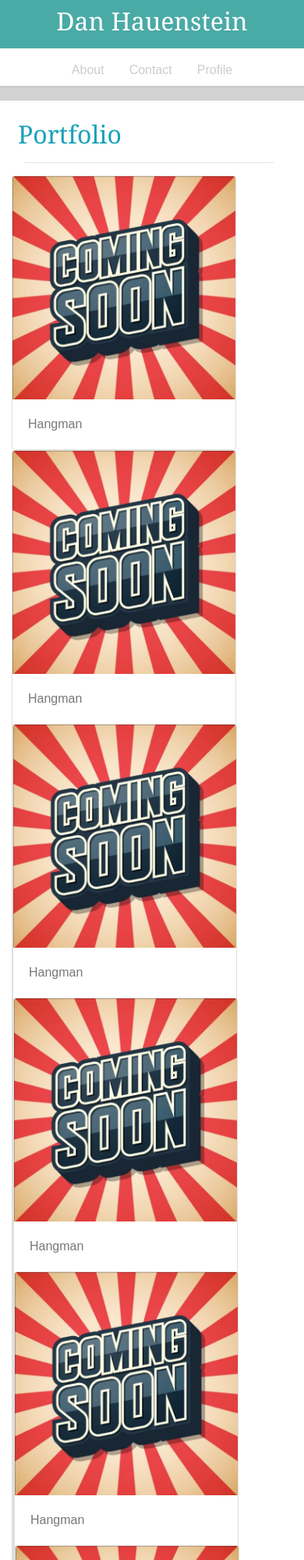
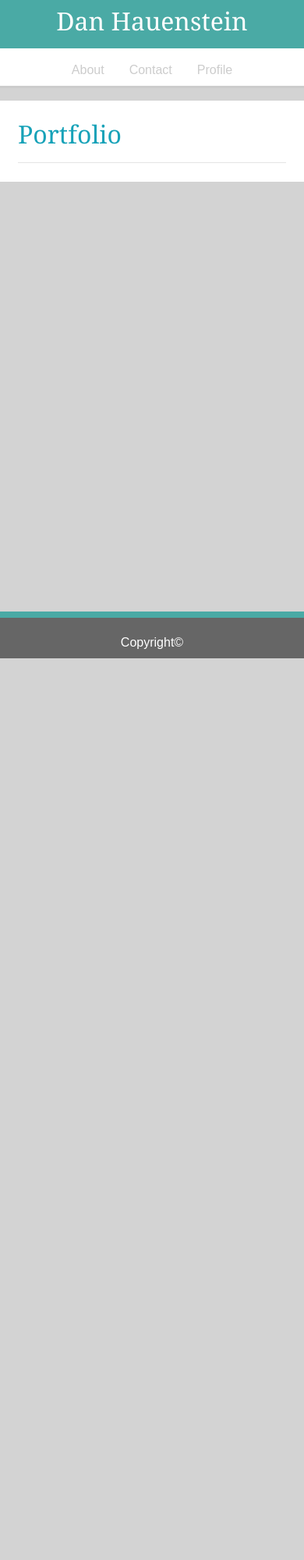
Before and after one commit to danhauen/Responsive-Portfolio, a plain HTML site: page bootstrap-portfolio/portfolio.html in a window 390 px wide. Shown: the top 2000 px of the page at 78% size. After the commit the page ends 844 px from the top, so only its background shows below. Drawn offline with nearby package versions, Linux system fonts and the light colour scheme.

Commit message:
sticky footer and medium screen adjusted

```diff
--- a/bootstrap-portfolio/assets/css/style1.css
+++ b/bootstrap-portfolio/assets/css/style1.css
@@ -71,7 +71,17 @@ label {
     color:#666666
 }
 
-.footer-margin {
-    height: 100px;
-    background-color:#666666
+#footer {
+    bottom: 0;
+    width: 100%;
+    position: fixed;
+    height: 60px;
+    background-color:#666666;
+    border-top: 8px solid#4aaaa5;
+    font-family:'Arial', 'Helvetica Neue', Helvetica, sans-serif;
+
+}
+.footer-block {
+    margin: 20px 0;
+    color: #ffffff;
   }
--- a/bootstrap-portfolio/portfolio.html
+++ b/bootstrap-portfolio/portfolio.html
@@ -40,43 +40,14 @@
                   <!--Box title-->
                   <h2 class="row text-info my-3 ml-2 pt-4">Portfolio</h2>
                       <!--line break-->
+                      <hr class="my-3 mx-2" style="color:#cccccc">
 
+              </div>
 
-                                <hr class="my-3 mr-4 ml-3" style="color:#cccccc">
+              <div id="footer">
+                <div class="container">
+                  <p class="footer-block text-center">Copyright&copy;</p>
+                </div>
+          </body>
 
-                                <div class="card" style="width: 18rem;">
-                                  <img class="card-img-top" src="assets/images/comingsoon.jpg" alt="Card image cap">
-                                  <div class="card-body">
-                                    <p class="card-text justify-content-center">Hangman</p>
-                                  </div>
-                                </div>
-                                <div class="card" style="width: 18rem;">
-                                  <img class="card-img-top" src="assets/images/comingsoon.jpg" alt="Card image cap">
-                                  <div class="card-body">
-                                    <p class="card-text justify-content-center">Hangman</p>
-                                  </div>
-                                  <div class="card" style="width: 18rem;">
-                                    <img class="card-img-top" src="assets/images/comingsoon.jpg" alt="Card image cap">
-                                    <div class="card-body">
-                                      <p class="card-text justify-content-center">Hangman</p>
-                                    </div>                                  <div class="card" style="width: 18rem;">
-                                    <img class="card-img-top" src="assets/images/comingsoon.jpg" alt="Card image cap">
-                                    <div class="card-body">
-                                      <p class="card-text justify-content-center">Hangman</p>
-                                    </div>
-                                    <div class="card" style="width: 18rem;">
-                                      <img class="card-img-top" src="assets/images/comingsoon.jpg" alt="Card image cap">
-                                      <div class="card-body">
-                                        <p class="card-text justify-content-center">Hangman</p>
-                                      </div>                                    <div class="card" style="width: 18rem;">
-                                      <img class="card-img-top" src="assets/images/comingsoon.jpg" alt="Card image cap">
-                                      <div class="card-body">
-                                        <p class="card-text justify-content-center">Hangman</p>
-                                      </div>
-                  <span class="border-top">
-                    <div class="card-footer p-3">
-                        <p class="text-center mb-0">Copyright&copy;</p>
-                    </div>
-                  </span>
-          </body>
 </html>
```
Also changed, not shown: bootstrap-portfolio/contact.html (+5 -6 lines), bootstrap-portfolio/index.html (+9 -6 lines).
